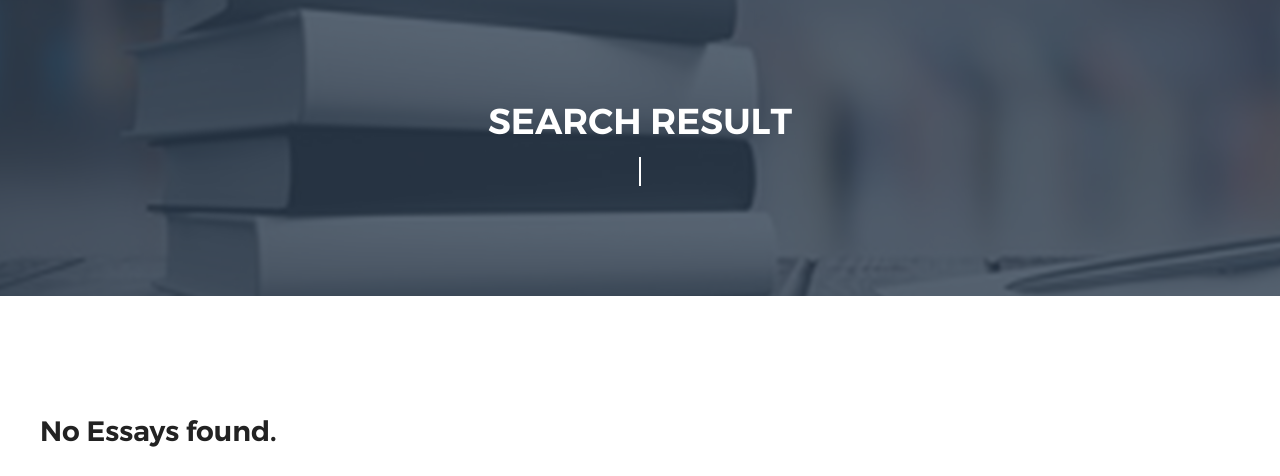
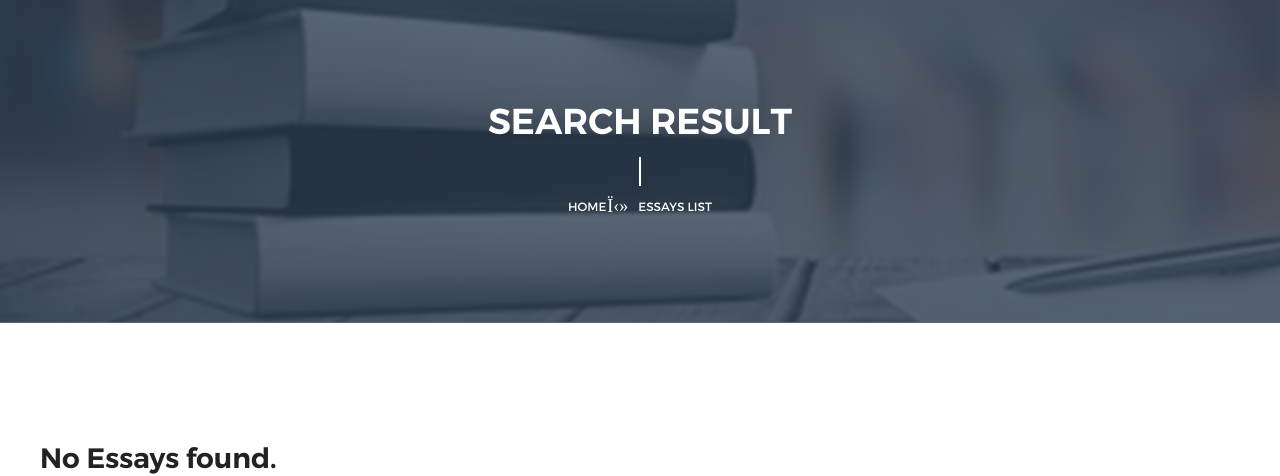
Before and after one commit to PyDev777/py4you-course, a Django app: template templates/essays.html in a window 1280 px wide. Shown: the part 119-595 px from the top of the page. Run offline with Django 3.2, Linux system fonts and the light colour scheme; the template is opened without the code that fills it, so the values that code supplies are empty; some libraries are stand-ins or nearby versions.

Commit message:
Update Admin. Add context_processors. Fix views.

```diff
--- a/catalog/admin.py
+++ b/catalog/admin.py
@@ -6,6 +6,10 @@ from catalog.models import Essay, Category, Tag
 
 class EssayAdmin(SummernoteModelAdmin):
     summernote_fields = ('description',)
+    list_filter = ['published', 'cat', 'tag']
+    list_display = ['name', 'published']
+    list_editable = []
+    search_fields = ['name']
 
 
 # Register your models here.
--- /dev/null
+++ b/catalog/context_processors.py
@@ -0,0 +1,7 @@
+from .models import Category, Tag
+
+
+def menu(request):
+    cats = Category.objects.all().order_by('name')
+    tags = Tag.objects.all().order_by('name')
+    return {'cats': cats, 'tags': tags}
--- a/junior/settings.py
+++ b/junior/settings.py
@@ -65,6 +65,7 @@ TEMPLATES = [
         'APP_DIRS': True,
         'OPTIONS': {
             'context_processors': [
+                'catalog.context_processors.menu',
                 'django.template.context_processors.debug',
                 'django.template.context_processors.request',
                 'django.contrib.auth.context_processors.auth',
--- a/junior/urls.py
+++ b/junior/urls.py
@@ -24,7 +24,7 @@ from catalog import views
 urlpatterns = [
 
     path('', views.index_view, name='home'),
-    path('essay/<slug:slug>/', views.essay_view, name='essay'),
+    path('essay/<str:cat_name>/<slug:slug>/', views.essay_view, name='essay'),
     path('essays/', views.essays_view, name='essays'),
 
     path('summernote/', include('django_summernote.urls')),
--- a/templates/essays.html
+++ b/templates/essays.html
@@ -11,12 +11,12 @@
             <div class="col-md-12">
                 <div class="breadcrumb-text">
                     <h1 class="text-center">SEARCH RESULT</h1>
-{#                    <div class="breadcrumb-bar">#}
-{#                        <ul class="breadcrumb text-center">#}
-{#                            <li><a href="{% url "home" %}">Home</a></li>#}
-{#                            <li>Courses</li>#}
-{#                        </ul>#}
-{#                    </div>#}
+                    <div class="breadcrumb-bar">
+                        <ul class="breadcrumb text-center">
+                            <li><a href="{% url "home" %}">Home</a></li>
+                            <li>Essays List</li>
+                        </ul>
+                    </div>
                 </div>
             </div>
         </div>
@@ -31,10 +31,10 @@
             <div class="col-md-12 col-12">
                 <div class="single-latest-item">
                     <div class="single-latest-text">
-                        <h3><a  href="{% url "essay" essay.slug %}">{{ essay.name }}</a></h3>
+                        <h3><a  href="{% url "essay" cat_name essay.slug %}">{{ essay.name }}</a></h3>
                         <div class="single-item-comment-view">
                            <span><i class="zmdi zmdi-calendar-check"></i>{{ essay.published }}</span>
-                           <span><i class="zmdi zmdi-favorite"></i>Category {{ essay.cat.name }}</span>
+                           <span><i class="zmdi zmdi-favorite"></i>Category {{ cat_name }}</span>
                        </div>
                        <div>{{ essay.descr }}</div>
                     </div>
```
Also changed, not shown: catalog/views.py (+11 -6 lines), templates/essay.html (+7 -7 lines).
